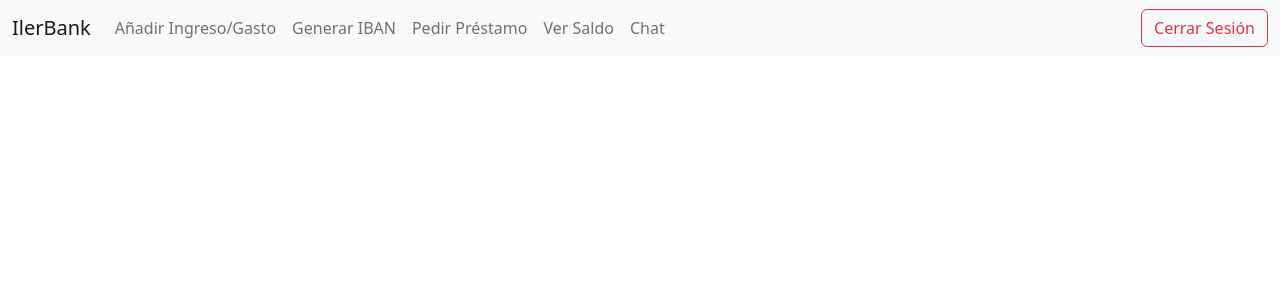
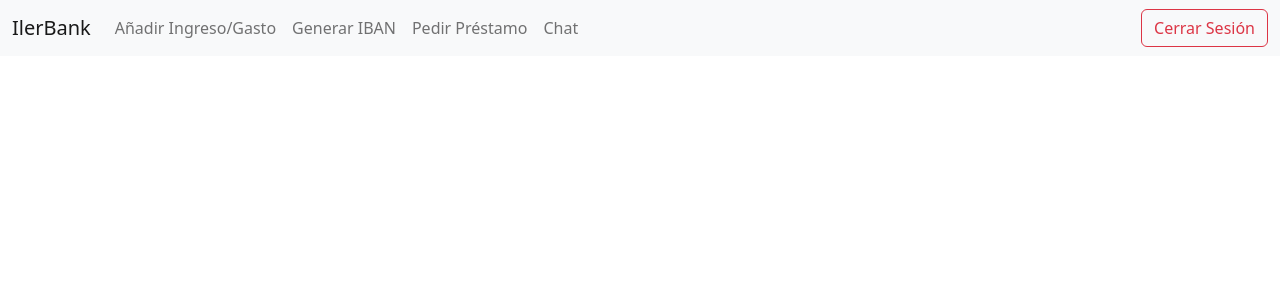
Before and after one commit to lenny1214/BANCOtopFinal, a PHP site: page /chat.php in a window 1280 px wide. Shown: the top 300 px of the page. Run offline with PHP 8.4, Linux system fonts and the light colour scheme; the visitor is signed in with stand-in values (Sample User, id 1).

Commit message:
correciones navbar

```diff
--- a/html/anadiringa.php
+++ b/html/anadiringa.php
@@ -96,9 +96,6 @@ if ($_SERVER['REQUEST_METHOD'] === 'POST' && isset($_POST['tipo_movimiento']) &&
                             <a class="nav-link" href="prestamo.php">Pedir Préstamo</a>
                         </li>
                         <li class="nav-item">
-                            <a class="nav-link" href="versaldo.php">Ver Saldo</a>
-                        </li>
-                        <li class="nav-item">
                             <a class="nav-link" href="chat.php">Chat</a>
                         </li>
                     </ul>
--- a/html/chat.php
+++ b/html/chat.php
@@ -66,9 +66,6 @@ if ($_SERVER['REQUEST_METHOD'] === 'POST' && isset($_POST['cerrar_sesion'])) {
                             <a class="nav-link" href="prestamo.php">Pedir Préstamo</a>
                         </li>
                         <li class="nav-item">
-                            <a class="nav-link" href="versaldo.php">Ver Saldo</a>
-                        </li>
-                        <li class="nav-item">
                             <a class="nav-link" href="chat.php">Chat</a>
                         </li>
                     </ul>
--- a/html/generariban.php
+++ b/html/generariban.php
@@ -66,9 +66,6 @@ if ($_SERVER['REQUEST_METHOD'] === 'POST' && isset($_POST['cerrar_sesion'])) {
                             <a class="nav-link" href="prestamo.php">Pedir Préstamo</a>
                         </li>
                         <li class="nav-item">
-                            <a class="nav-link" href="versaldo.php">Ver Saldo</a>
-                        </li>
-                        <li class="nav-item">
                             <a class="nav-link" href="chat.php">Chat</a>
                         </li>
                     </ul>
--- a/html/prestamo.php
+++ b/html/prestamo.php
@@ -66,9 +66,6 @@ if ($_SERVER['REQUEST_METHOD'] === 'POST' && isset($_POST['cerrar_sesion'])) {
                             <a class="nav-link" href="prestamo.php">Pedir Préstamo</a>
                         </li>
                         <li class="nav-item">
-                            <a class="nav-link" href="versaldo.php">Ver Saldo</a>
-                        </li>
-                        <li class="nav-item">
                             <a class="nav-link" href="chat.php">Chat</a>
                         </li>
                     </ul>
--- a/html/versaldo.php
+++ b/html/versaldo.php
@@ -87,9 +87,6 @@ $conn->close();
                             <a class="nav-link" href="prestamo.php">Pedir Préstamo</a>
                         </li>
                         <li class="nav-item">
-                            <a class="nav-link" href="versaldo.php">Ver Saldo</a>
-                        </li>
-                        <li class="nav-item">
                             <a class="nav-link" href="chat.php">Chat</a>
                         </li>
                     </ul>
```
